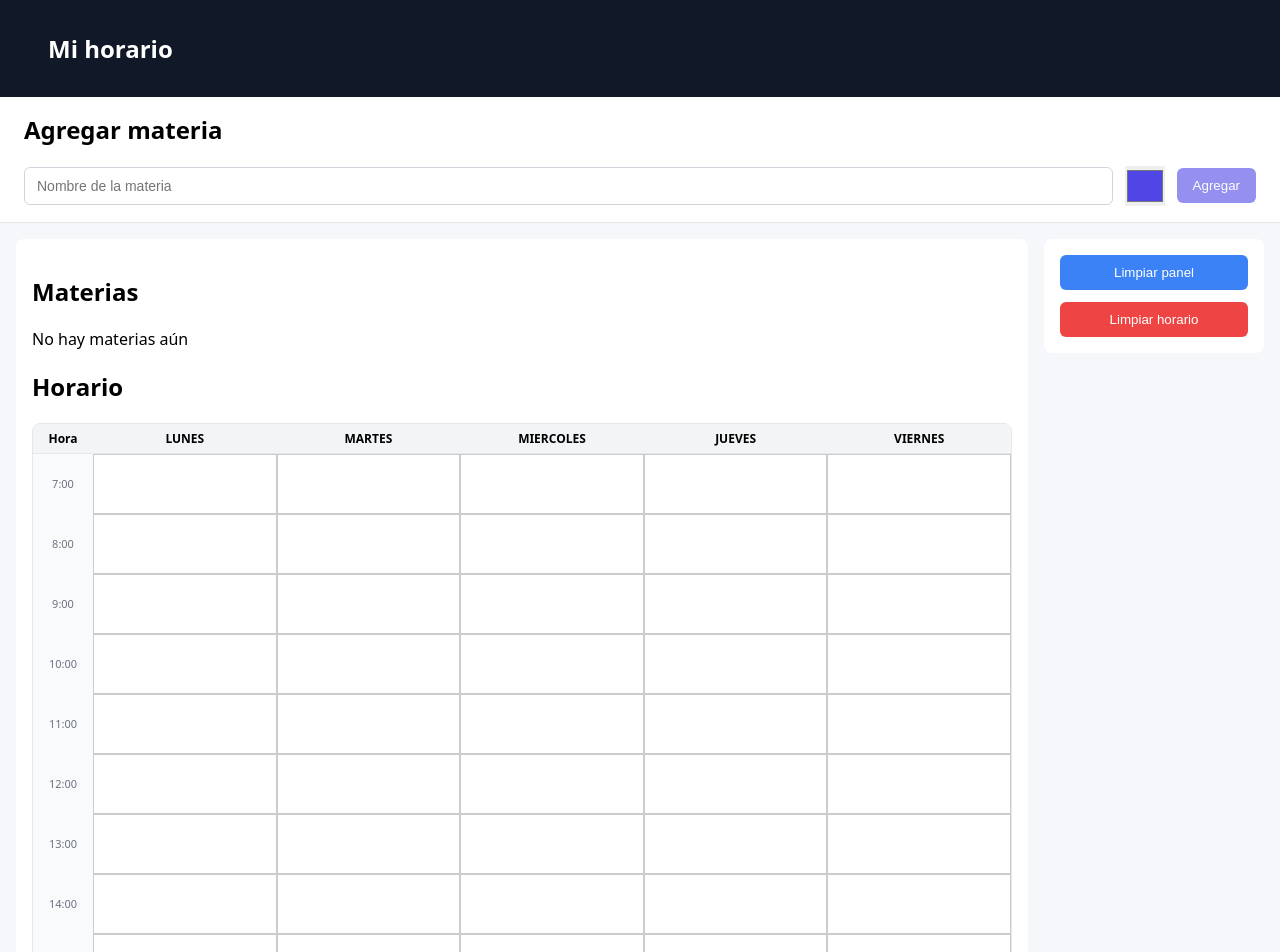
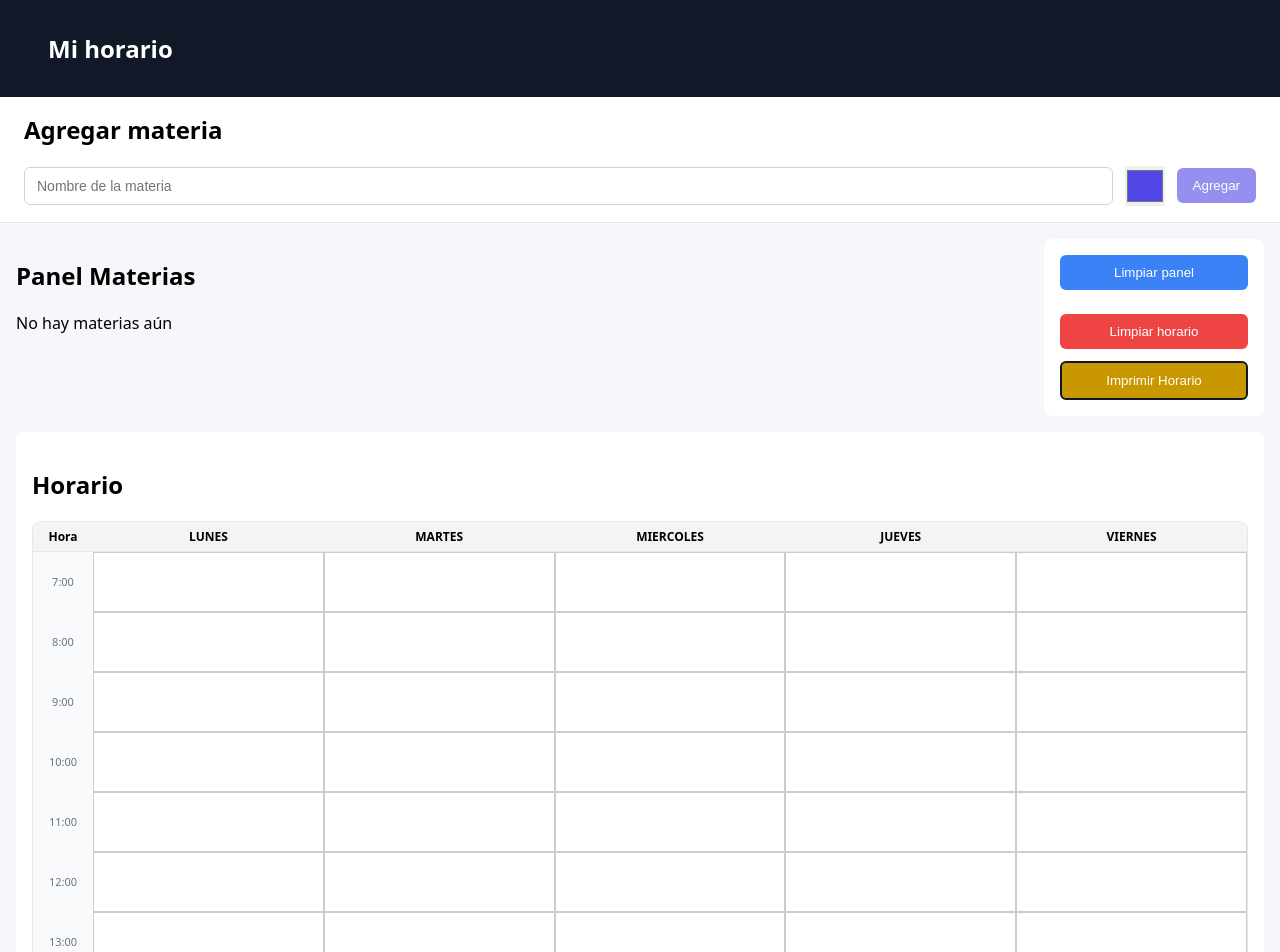
Before and after one commit to 80chucho08/SchTrack, a React (Vite) app: page / in a window 1280 px wide. Shown: the top 952 px of the page. Built offline with nearby package versions, Linux system fonts and the light colour scheme.

Commit message:
styles mas libreria para imprimir un div en este caso el horario

```diff
--- a/package.json
+++ b/package.json
@@ -11,6 +11,7 @@
   },
   "dependencies": {
     "@dnd-kit/core": "^6.3.1",
+    "html2canvas": "^1.4.1",
     "react": "^19.2.0",
     "react-dom": "^19.2.0"
   },
--- a/src/App.css
+++ b/src/App.css
@@ -43,12 +43,21 @@ body {
 
 /* grid */
 .main {
-    display: grid;
-    grid-template-columns: 1fr 220px;
+    display: flex;
+    flex-direction: column;
+    /* antes era grid con 2 columnas */
     gap: 16px;
     padding: 16px;
-    flex: 1;
 }
+
+/* top-section: panel + aside */
+.top-section {
+    display: flex;
+    justify-content: space-between;
+    /* panel izquierda, aside derecha */
+    gap: 16px;
+}
+
 
 
 /* horario */
@@ -57,16 +66,22 @@ body {
     padding: 16px;
     border-radius: 8px;
     overflow: auto;
+    width: 100%;
+    /* ocupa todo el ancho */
 }
+
 
 
 
 /* boton limpiar */
 .actions {
+    width: 220px;
     background-color: white;
     padding: 16px;
     border-radius: 8px;
-    height: fit-content;
+    display: flex;
+    flex-direction: column;
+    gap: 12px;
 }
 
 .actions button {
@@ -152,11 +167,12 @@ body {
 
 .horario-grid {
     display: grid;
-  grid-template-columns: 60px repeat(5, 1fr); /* horas + lunes-viernes */
+    grid-template-columns: 60px repeat(5, 1fr);
+    /* horas + lunes-viernes */
     width: 100%;
     border: 1px solid #e5e7eb;
     border-radius: 8px;
-  overflow: hidden;
+    overflow: auto;
 }
 
 
@@ -219,3 +235,16 @@ body {
 .actions button.panel-button:hover {
     background-color: #2563eb;
 }
+
+.actions button.print-button {
+    background-color: rgb(201, 151, 0);
+    border: 2px solid #111827;
+}
+
+
+
+/* Panel section */
+.panel-section {
+    display: 1;
+    max-width: 1250px;
+}
--- a/src/pages/SchedulePage.tsx
+++ b/src/pages/SchedulePage.tsx
@@ -5,8 +5,11 @@ import PanelMaterias from '../components/PanelMaterias';
 import { DndContext } from "@dnd-kit/core";
 import type { DragEndEvent } from "@dnd-kit/core";
 import HorarioGrid from "../components/HorarioGrid";
+import { useRef } from "react";
+import html2canvas from 'html2canvas';
 
 const SchedulePage = () => {
+    const horarioRef = useRef<HTMLDivElement>(null);
     const [materias, setMaterias] = useState<Materia[]>(() => {
         const stored = localStorage.getItem("materias");
         return stored ? JSON.parse(stored) : [];
@@ -111,6 +114,23 @@ const SchedulePage = () => {
         setMaterias(prev => prev.filter(m => materiasEnHorarioIds.has(m.id)));
     };
 
+    const handleExportHorario = async () => {
+        if (!horarioRef.current) return;
+
+        const canvas = await html2canvas(horarioRef.current, {
+            scale: 2, // para mejor resolución
+        });
+
+        const imgData = canvas.toDataURL("image/png");
+
+        // Crear link de descarga
+        const link = document.createElement("a");
+        link.href = imgData;
+        link.download = "horario.png";
+        link.click();
+    };
+
+
 
 
     return (
@@ -130,31 +150,42 @@ const SchedulePage = () => {
                 />
             </section>
 
-            <main className='main'>
-                <div className='grid-section'>
-                    <h2>Materias</h2>
+            <main className="main">
                 <DndContext onDragEnd={handleDragEnd}>
+                    {/* Panel y botones arriba */}
+                    <div className="top-section">
+                        <div className="panel-section">
+                            <h2>Panel Materias</h2>
                             <PanelMaterias
                                 materias={materias.filter(
                                     (materia) => !materiasEnHorario.has(materia.id)
                                 )}
                             />
-
-                        <h2>Horario</h2>
-                        <HorarioGrid horario={horario} />
-
-                    </DndContext>
                         </div>
 
-                <aside className='actions'>
-                    <button onClick={handleLimpiarPanel} className='panel-button'>
+                        <aside className="actions">
+                            <button onClick={handleLimpiarPanel} className="panel-button">
                                 Limpiar panel
                             </button>
                             <button onClick={handleLimpiarHorario}>
                                 Limpiar horario
                             </button>
+                            <button onClick={handleExportHorario} className="print-button">
+                                Imprimir Horario
+                            </button>
                         </aside>
+                    </div>
+
+                    {/* Horario abajo */}
+                    <div className="grid-section" ref={horarioRef}>
+                        <h2>Horario</h2>
+                        <HorarioGrid horario={horario} />
+                    </div>
+                </DndContext>
             </main>
+
+
+
 
         </div>
     );
```
Also changed, not shown: 1 other file (tests, documents, lock files or other folders). Lines whose indentation alone changed are shown as unchanged.
